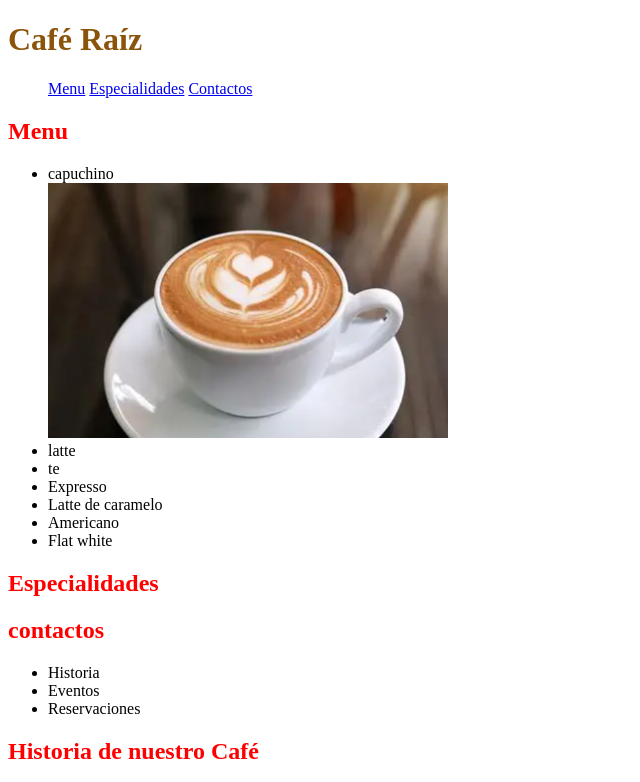
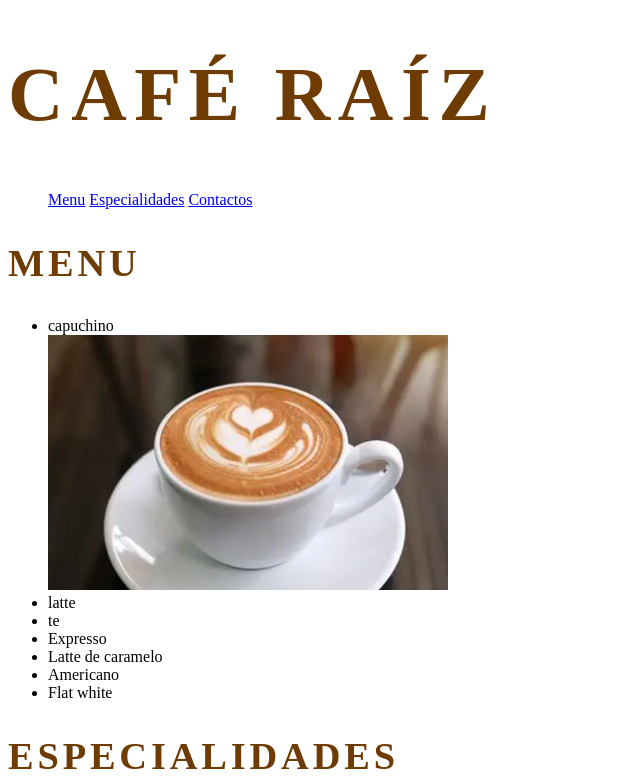
Before and after one commit to Luis270727/Proyecto-Cafeteria-Raiz, a plain HTML site: page index.html in a window 1280 px wide. Shown: the top 782 px of the page, without its empty margins (0-640 px from the left). Drawn offline with Linux system fonts and the light colour scheme.

Commit message:
clasedel23sep

```diff
--- a/estilo.css
+++ b/estilo.css
@@ -1,3 +1,34 @@
-{
-  color: red;
+body{
+    background-color:#1e1e2c;
+    color: rgba(255,255,255,1);
+    text-align: center;
+    font-family: 'Roboto Flex',sans-serif;
+
 }
+h1{
+    font-size: 6vw ;
+    font-weight: bold;
+    text-transform: uppercase;
+    letter-spacing: 0.8em;
+    color: rgb(110, 60, 3);
+}
+p{
+    font-size: 1rem;
+    line-height: 1.6;
+}
+.destacado{
+    font-weight: bold;
+    color:blue;
+
+}
+.etiqueta{
+    font-size: 80%;
+    font-weight: 700;
+    text-transform: uppercase;
+    letter-spacing: 0.05em;
+    color:darkorange;
+
+}
+.nota{
+
+}
--- a/index.html
+++ b/index.html
@@ -4,7 +4,9 @@
   <meta charset="UTF-8">
   <title>Mi Cafetería Raíz</title>
    <link rel="icon" href="assets/icons/logouabcs.png">
-  <link rel="stylesheet" href="css/styles.css">
+
+     <link rel="stylesheet" href="../css/styles.css">
+
 </head>
 <body>
   <header>
@@ -23,7 +25,7 @@
       <h2>Menu</h2>
       <style>
     h1{
-      color:rgb(139, 84, 11);
+      color:rgb(112, 65, 4);
       font-weight: bold;
     }
 
@@ -48,10 +50,21 @@
     <section id="Especialidades">
       <h2>Especialidades</h2>
       <style>
+
+        h1{
+    font-size: 6vw ;
+    font-weight: bold;
+    text-transform: uppercase;
+    letter-spacing: 0.1em;
+    color: rgb(110, 60, 3);
+}
       h2{
-        color: red;
-
-      }
+    font-size: 3vw ;
+    font-weight: bold;
+    text-transform: uppercase;
+    letter-spacing: 0.1em;
+    color: rgb(110, 60, 3);
+}
     </style>
     </section>
     <section id="contactos">
@@ -70,6 +83,7 @@
     </aside>
     <section>
       <h2>Historia de nuestro Café</h2>
+
       <article>
         <h3>Introducción</h3>
         <p>
```
Also changed, not shown: cursocss.html (added, +17 -0 lines).
